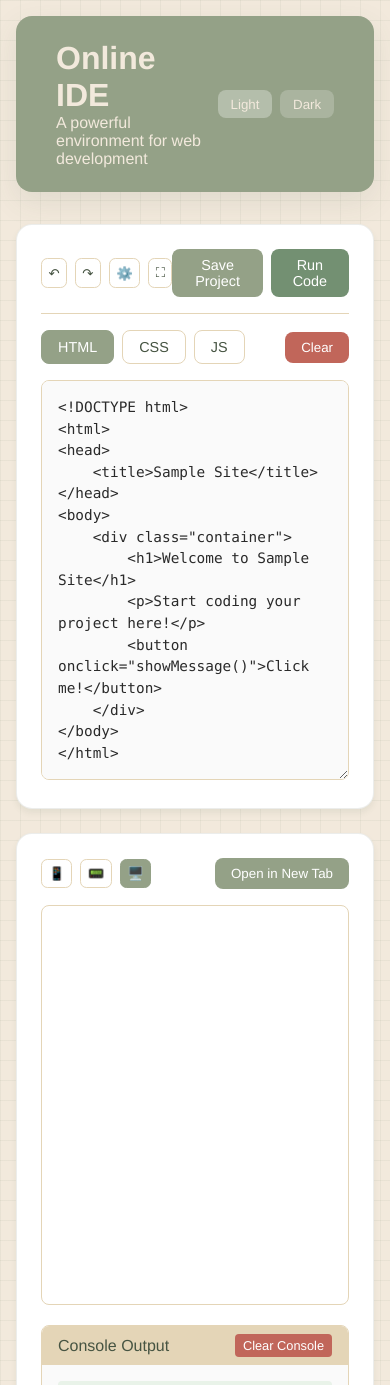
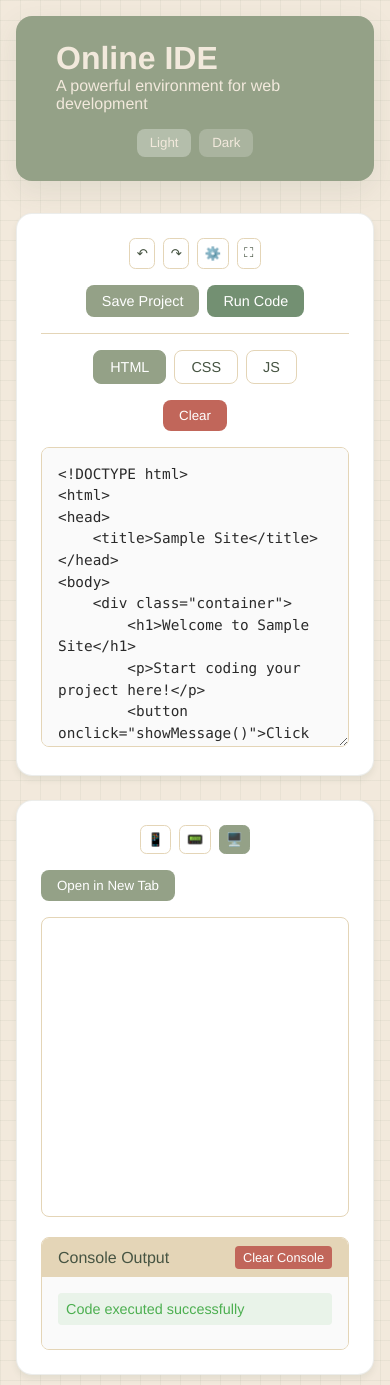
Before and after one commit to Aurora-291/Online-IDE, a plain HTML site: page index.html in a window 390 px wide. Shown: the top 1385 px of the page. Drawn offline with Linux system fonts and the light colour scheme.

Commit message:
Final responsive design and mobile optimization with Readme

```diff
--- a/script.js
+++ b/script.js
@@ -22,6 +22,65 @@ document.addEventListener('DOMContentLoaded', () => {
     interceptConsole();
     loadDefaultCode();
 });
+
+function loadDefaultCode() {
+    const defaultHTML = `<!DOCTYPE html>
+<html>
+<head>
+    <title>Sample Site</title>
+</head>
+<body>
+    <div class="container">
+        <h1>Welcome to Sample Site</h1>
+        <p>Start coding your project here!</p>
+        <button onclick="showMessage()">Click me!</button>
+    </div>
+</body>
+</html>`;
+
+    const defaultCSS = `body {
+    font-family: 'Helvetica Neue', sans-serif;
+    margin: 0;
+    padding: 2rem;
+    background-color: #f5f5f5;
+}
+
+.container {
+    max-width: 800px;
+    margin: 0 auto;
+    background: white;
+    padding: 2rem;
+    border-radius: 1rem;
+    box-shadow: 0 4px 6px rgba(0, 0, 0, 0.1);
+}
+
+button {
+    padding: 0.5rem 1rem;
+    background: #94A187;
+    color: white;
+    border: none;
+    border-radius: 0.5rem;
+    cursor: pointer;
+    transition: transform 0.3s ease;
+}
+
+button:hover {
+    transform: translateY(-2px);
+}`;
+
+    const defaultJS = `function showMessage() {
+    console.log('Button clicked!');
+    alert('Hello from Sample Site!');
+}`;
+
+    document.getElementById('html-code').value = defaultHTML;
+    document.getElementById('css-code').value = defaultCSS;
+    document.getElementById('js-code').value = defaultJS;
+
+    addToHistory(defaultHTML, 'html');
+    addToHistory(defaultCSS, 'css');
+    addToHistory(defaultJS, 'js');
+}
 
 function setupThemeSwitcher() {
     const themeBtns = document.querySelectorAll('.theme-btn');
@@ -233,65 +292,6 @@ function loadSavedCode() {
     }
 }
 
-function loadDefaultCode() {
-    const defaultHTML = `<!DOCTYPE html>
-<html>
-<head>
-    <title>Sample Site</title>
-</head>
-<body>
-    <div class="container">
-        <h1>Welcome to Sample Site</h1>
-        <p>Start coding your project here!</p>
-        <button onclick="showMessage()">Click me!</button>
-    </div>
-</body>
-</html>`;
-
-    const defaultCSS = `body {
-    font-family: 'Helvetica Neue', sans-serif;
-    margin: 0;
-    padding: 2rem;
-    background-color: #f5f5f5;
-}
-
-.container {
-    max-width: 800px;
-    margin: 0 auto;
-    background: white;
-    padding: 2rem;
-    border-radius: 1rem;
-    box-shadow: 0 4px 6px rgba(0, 0, 0, 0.1);
-}
-
-button {
-    padding: 0.5rem 1rem;
-    background: #94A187;
-    color: white;
-    border: none;
-    border-radius: 0.5rem;
-    cursor: pointer;
-    transition: transform 0.3s ease;
-}
-
-button:hover {
-    transform: translateY(-2px);
-}`;
-
-    const defaultJS = `function showMessage() {
-    console.log('Button clicked!');
-    alert('Hello from Sample Site!');
-}`;
-
-    document.getElementById('html-code').value = defaultHTML;
-    document.getElementById('css-code').value = defaultCSS;
-    document.getElementById('js-code').value = defaultJS;
-
-    addToHistory(defaultHTML, 'html');
-    addToHistory(defaultCSS, 'css');
-    addToHistory(defaultJS, 'js');
-}
-
 function saveProject() {
     const projectData = {
         html: document.getElementById('html-code').value,
--- a/style.css
+++ b/style.css
@@ -355,3 +355,62 @@ button:hover {
     background: rgba(76, 175, 80, 0.1);
     color: var(--success);
 }
+@media (max-width: 768px) {
+    .header {
+        flex-direction: column;
+        text-align: center;
+        gap: 1rem;
+    }
+
+    .panel-header {
+        flex-direction: column;
+        gap: 1rem;
+    }
+
+    .editor-controls {
+        width: 100%;
+        justify-content: center;
+    }
+
+    .action-buttons {
+        width: 100%;
+        justify-content: center;
+    }
+
+    .tabs-container {
+        flex-direction: column;
+        gap: 1rem;
+    }
+
+    .tabs {
+        width: 100%;
+        justify-content: center;
+    }
+
+    .preview-controls {
+        flex-direction: row;
+        flex-wrap: wrap;
+        gap: 1rem;
+    }
+
+    .view-controls {
+        justify-content: center;
+        width: 100%;
+    }
+
+    .preview-container {
+        width: 100% !important;
+    }
+
+    textarea {
+        height: 300px;
+    }
+
+    #output-frame {
+        height: 300px;
+    }
+
+    .clear-console-btn {
+        display: block;
+    }
+}
```
Also changed, not shown: 1 other file.
